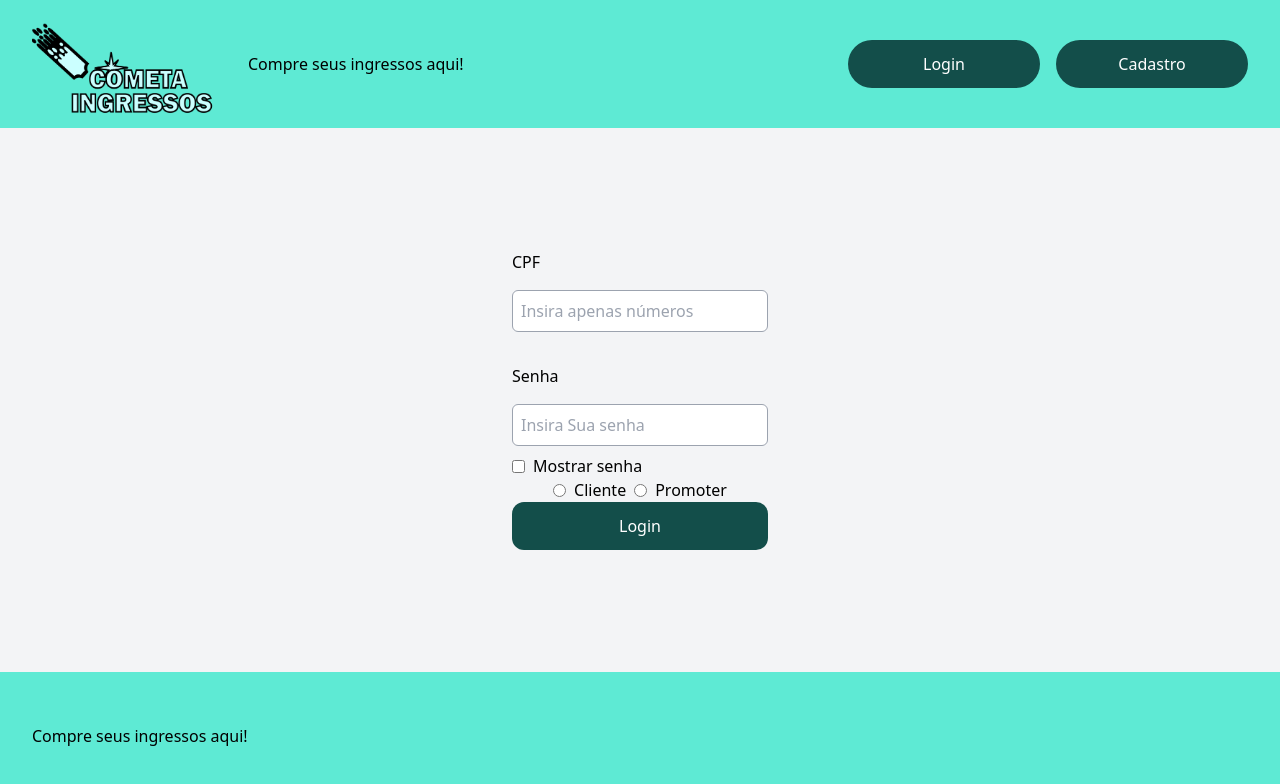
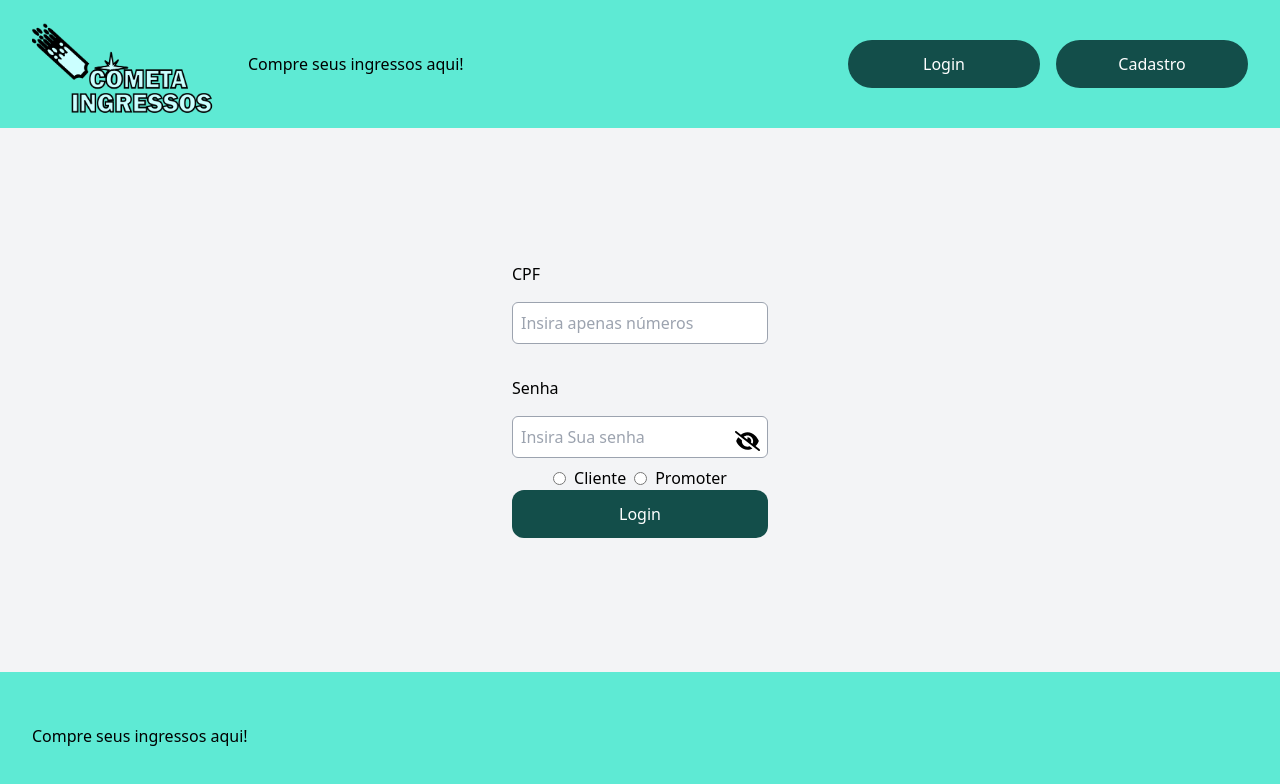
Before and after one commit to Yamazaki-Khaio/Cometa-Ingresso, a Next.js app in the folder ingressoscometa/: page /login in a window 1280 px wide. Shown: the top 784 px of the page. Built offline with nearby package versions, Linux system fonts and the light colour scheme.

Commit message:
adicionando biblioteca com pacotes de icones

```diff
--- a/ingressoscometa/package.json
+++ b/ingressoscometa/package.json
@@ -9,6 +9,8 @@
     "lint": "next lint"
   },
   "dependencies": {
+    "@fortawesome/free-solid-svg-icons": "^6.4.0",
+    "@fortawesome/react-fontawesome": "^0.2.0",
     "@types/node": "18.15.11",
     "@types/react": "18.0.35",
     "@types/react-dom": "18.0.11",
--- a/ingressoscometa/src/components/CampoSenha.tsx
+++ b/ingressoscometa/src/components/CampoSenha.tsx
@@ -1,4 +1,6 @@
 import { useState } from "react";
+import { FontAwesomeIcon } from "@fortawesome/react-fontawesome";
+import { faEye, faEyeSlash } from "@fortawesome/free-solid-svg-icons";
 
 export default function CampoSenha(props: any){
     const [senha, setSenha] = useState('');
@@ -8,8 +10,8 @@ export default function CampoSenha(props: any){
         setSenha(event.target.value);
     }
 
-    function handleMostrarSenhaChange(event: React.ChangeEvent<HTMLInputElement>) {
-        setMostrarSenha(event.target.checked);
+    function handleMostrarSenhaChange() {
+        setMostrarSenha(!mostrarSenha);
     }
 
     return(
@@ -24,15 +26,16 @@ export default function CampoSenha(props: any){
                     className="border w-64 border-gray-400 rounded-md p-2 mb-2"
                     onChange={handleSenhaChange}
                 />
-                <label htmlFor="mostrarSenha" className="flex items-center">
-                    <input
-                        type="checkbox"
-                        id="mostrarSenha"
-                        className="mr-2"
-                        onChange={handleMostrarSenhaChange}
+                <button
+                    type="button"
+                    className="absolute right-0 top-1/2 transform -translate-y-1/2 mr-2"
+                    onClick={handleMostrarSenhaChange}
+                >
+                    <FontAwesomeIcon
+                        icon={mostrarSenha ? faEye : faEyeSlash}
+                        size="lg"
                     />
-                    <span>Mostrar senha</span>
-                </label>
+                </button>
             </div>
         </div>
     )
```
Also changed, not shown: 1 other file (tests, documents, lock files or other folders).
